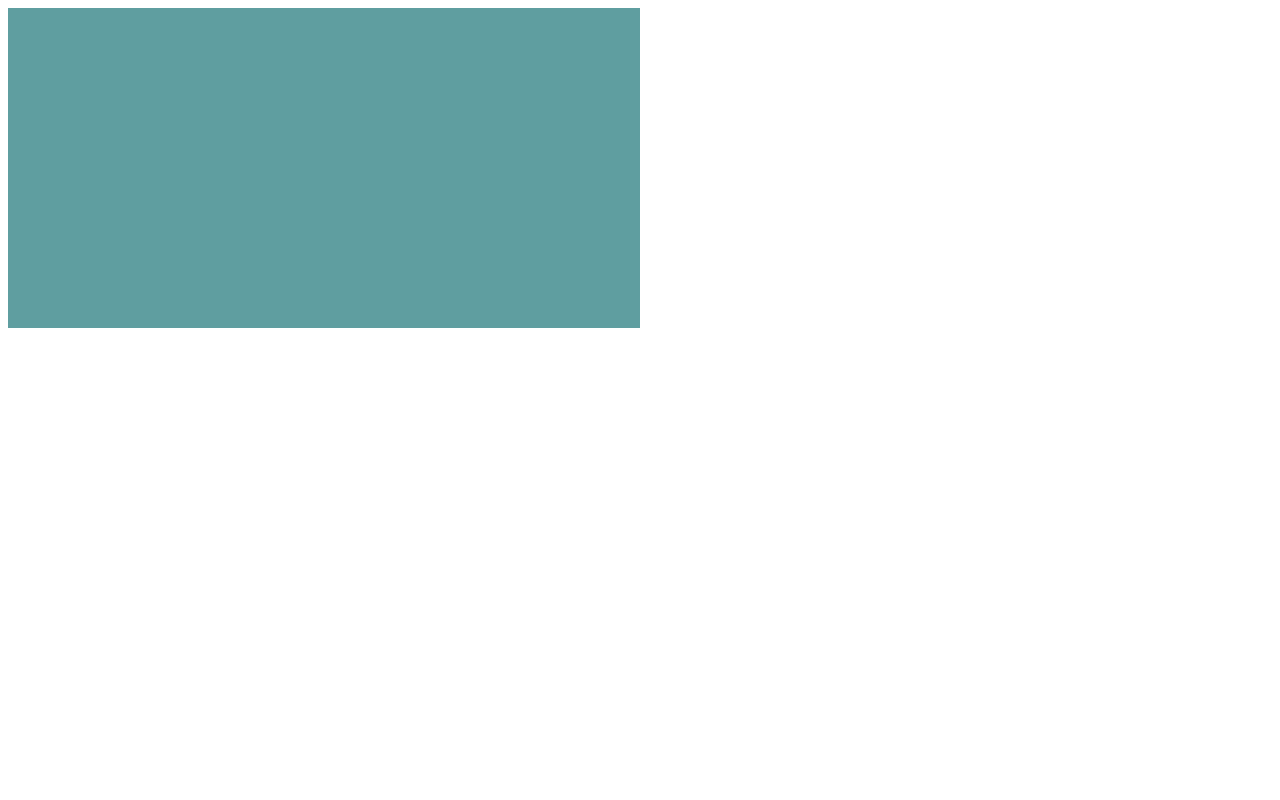
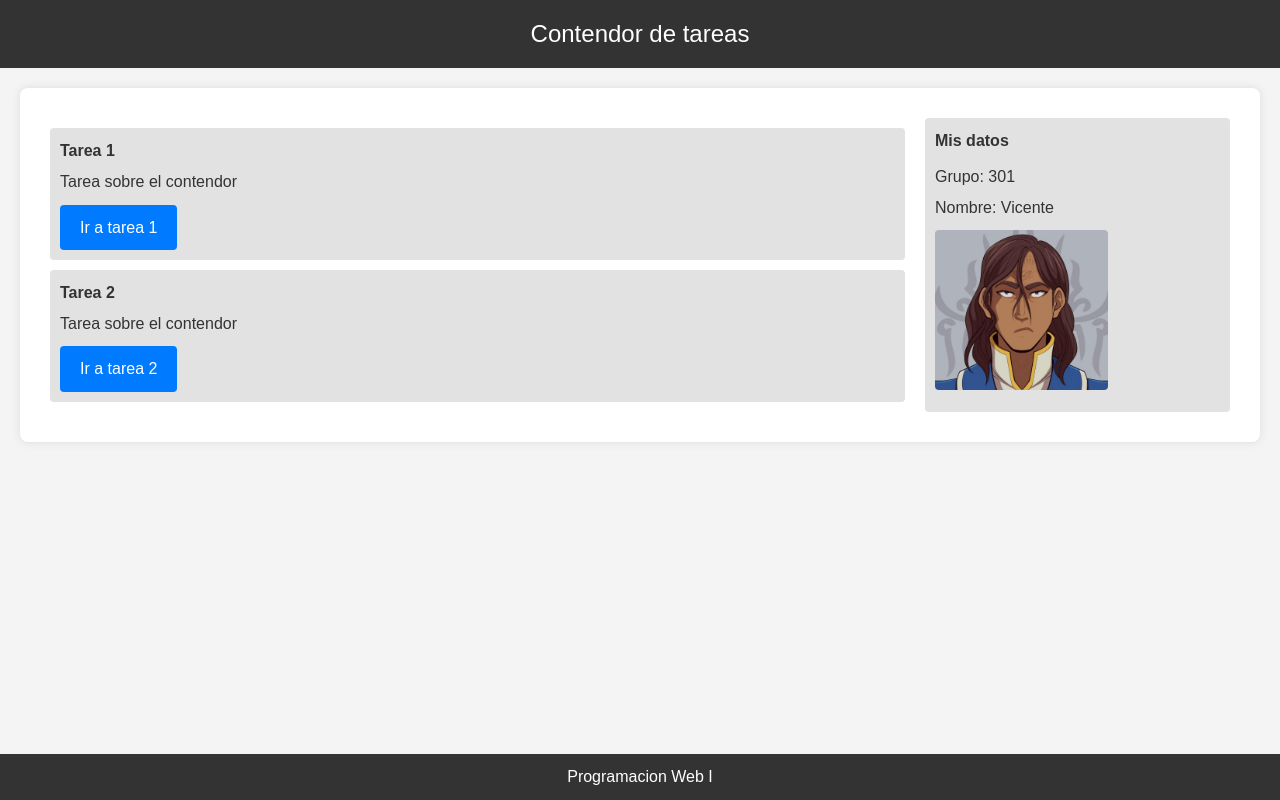
Before and after one commit to JakeAstral/ContenedorTareas, a plain HTML site: page index.html in a window 1280 px wide. Drawn offline with Linux system fonts and the light colour scheme.

Commit message:
Added more elements and stylized them

```diff
--- a/index.css
+++ b/index.css
@@ -1,21 +1,117 @@
-.container{
+* {
+    margin: 0;
+    padding: 0;
+    box-sizing: border-box;
+    font-family: Arial, sans-serif;
+}
+
+body {
+    background-color: #f4f4f4;
+    color: #333;
+    line-height: 1.6;
+}
+
+.nav {
+    background-color: #333;
+    color: #fff;
+    padding: 15px 0;
+    text-align: center;
+}
+
+.nav nav {
+    font-size: 1.5em;
+}
+
+.container {
     display: flex;
-    flex-direction: row;
+    justify-content: space-between;
+    margin: 20px;
+    padding: 20px;
+    background-color: #fff;
+    border-radius: 8px;
+    box-shadow: 0 0 10px rgba(0,0,0,0.1);
+}
+
+.tareas {
+    flex: 3;
+    margin: 10px;
+}
+
+.informacion {
+    flex: 1;
+    margin: 10px;
+    background-color: #e2e2e2;
+    padding: 10px;
+    border-radius: 4px;
+}
+
+.tarea {
+    background-color: #e2e2e2;
+    margin: 10px 0;
+    padding: 10px;
+    border-radius: 4px;
+}
+
+.tarea h4 {
+    margin-bottom: 5px;
+}
+
+.tarea p {
+    margin-bottom: 10px;
+}
+
+.boton {
+    display: inline-block;
+    padding: 10px 20px;
+    background-color: #007bff;
+    color: #fff;
+    text-decoration: none;
+    border-radius: 4px;
+    transition: background-color 0.3s;
+}
+
+.boton:hover {
+    background-color: #0056b3;
+}
+
+.informacion h4 {
+    margin-bottom: 10px;
+}
+
+.informacion p {
+    margin: 5px 0;
+}
+
+.informacion img {
+    display: block;
+    max-width: 100%;
+    height: 10rem;
+    margin-top: 10px;
+    border-radius: 4px;
+}
+
+footer {
+    text-align: center;
+    padding: 10px;
+    background-color: #333;
+    color: #fff;
+    position: fixed;
     width: 100%;
-    height: fit-content;
+    bottom: 0;
 }
-.tareas{
-    display: flex;
-    flex-direction: column;
-    width: 100%;
-    height: fit-content;
+
+@media (max-width: 768px) {
+    .container {
+        flex-direction: column;
+    }
+
+    .tareas, .informacion {
+        flex: 1;
+        margin: 10px 0;
+    }
+
+    footer {
+        position: static;
+        margin-top: 20px;
+    }
 }
-.tarea{
-    width: 100%;
-    height: 10rem;
-    background-color: cadetblue;
-}
-.informacion {
-    width: 100%;
-    height: fit-content;
-}
--- a/index.html
+++ b/index.html
@@ -6,15 +6,33 @@
     <link rel="stylesheet" href="index.css">
 </head>
 <body>
-    <nav></nav>
+    <div class="nav">
+        <nav>
+            Contendor de tareas
+        </nav>
+    </div>
     <div class="container">
         <div class="tareas">
-            <div class="tarea"></div>
-            <div class="tarea"></div>
+            <div class="tarea">
+                <h4>Tarea 1</h4>
+                <p>Tarea sobre el contendor</p>
+                <a href="index.html" class="boton">Ir a tarea 1</a>
+            </div>
+            <div class="tarea">
+                <h4>Tarea 2</h4>
+                <p>Tarea sobre el contendor</p>
+                <a href="index.html" class="boton">Ir a tarea 2</a>
+            </div>
         </div>
         <div class="informacion">
+            <h4>Mis datos</h4>
+            <p>Grupo: 301</p>
+            <p>Nombre: Vicente</p>
+            <img src="avatar.jpg" alt="">
         </div>
     </div>
-    <footer></footer>
+    <footer>
+        Programacion Web I
+    </footer>
 </body>
 </html>
```
Also changed, not shown: avatar.jpg (added).
